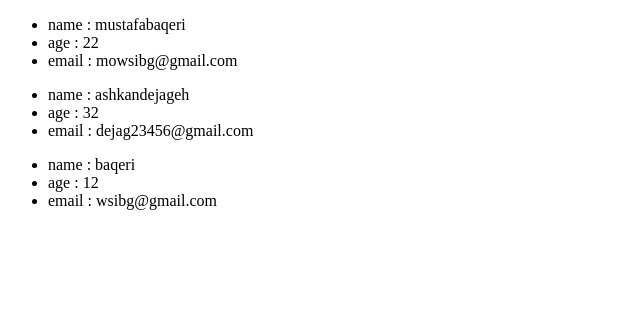
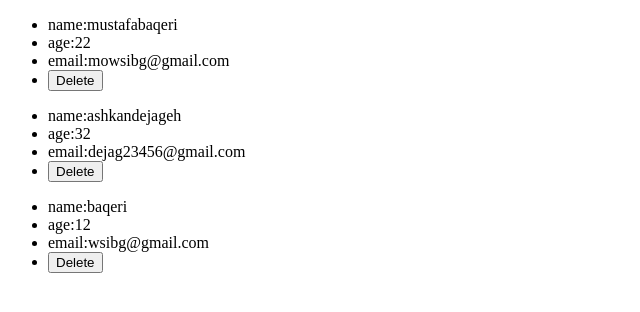
Before and after one commit to iamowsi/react_project, a React (Vite) app: page / in a window 1280 px wide. Shown: the top 312 px of the page, without its empty margins (0-640 px from the left). Built offline with nearby package versions, Linux system fonts and the light colour scheme.

Commit message:
Training-delete-user

```diff
--- a/src/App.jsx
+++ b/src/App.jsx
@@ -1,7 +1,6 @@
+import { useState } from "react";
 import UserInfo from "./UserInfo";
-
-function App() {
-  const users =[
+  const initialUsers =[
     {
       name : "mustafabaqeri",age:"22",email:"mowsibg@gmail.com"
     },
@@ -12,11 +11,16 @@ function App() {
     name : "baqeri",age:"12",email:"wsibg@gmail.com"
     }
   ]
-
+function App() {
+  const [users,setuser] = useState(initialUsers);
+  const handleDelete = (name)=>{
+    const  newUser=users.filter((user)=>user.name !== name);
+    setuser(newUser);
+  }
   return (
     <div>
       {users.map((user)=>(
-        <UserInfo key={user.name} name={user.name} age={user.age} email={user.email}/>
+        <UserInfo key={user.name}{...user} handleDelete={handleDelete}/>
       )
 
       )}
--- a/src/UserInfo.jsx
+++ b/src/UserInfo.jsx
@@ -1,14 +1,23 @@
-import React from 'react';
+ import React from "react";
 
-const UserInfo = ({name,age,email}) => {
-    return (
-        <div>
-            <ul>
-                <li>name : {name}</li>
-                <li>age : {age}</li>
-                <li>email : {email}</li>
-            </ul>
-        </div>
-    );
+ function UserInfo({name,age,email,handleDelete}) {
+  // const handlechange =(e)=>{
+  //   console.log(e.target.value);
+  // }
+
+  return (
+    <div>
+      <ul>
+        <li>name:{name}</li>
+        <li>age:{age}</li>
+        <li>email:{email}</li>
+        <li>
+          <button onClick={()=> handleDelete(name)}>Delete</button>
+          {/* <input type="text" onChange={handlechange} /> */}
+        </li>
+      </ul>
+    </div>
+  )
+
 };
 export default UserInfo;
```
